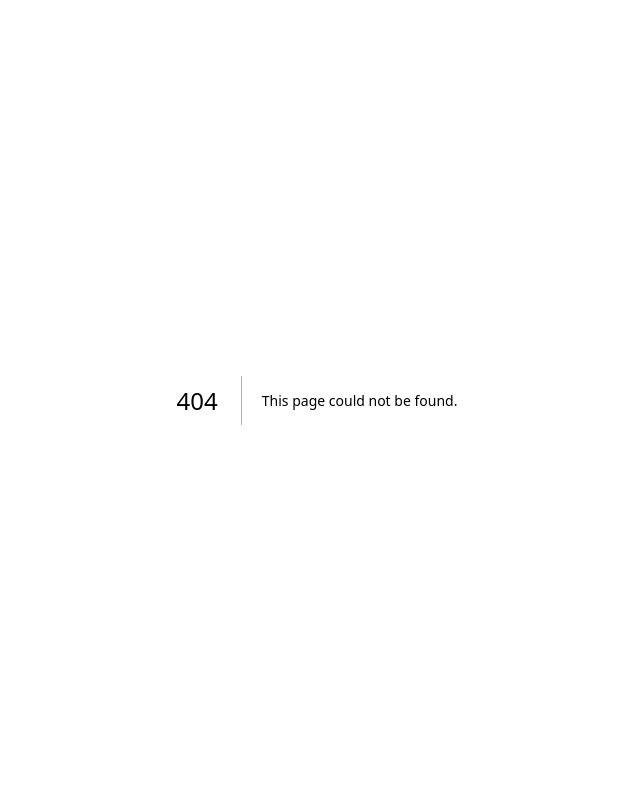
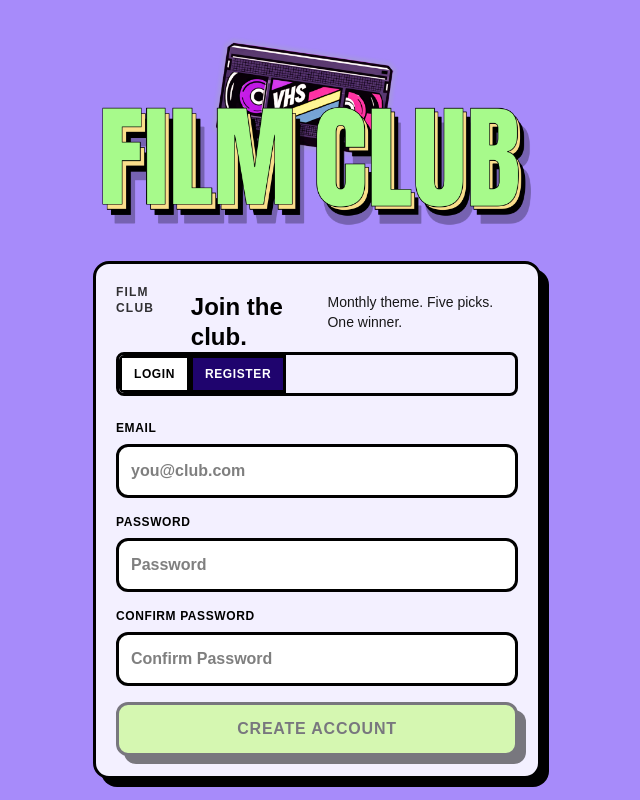
Before and after one commit to xenkou90/film-club, a Next.js app: page /register in a window 1280 px wide. Before the commit this address had no page. Shown: the whole page, without its empty margins (323-963 px from the left). Built offline with nearby package versions, Linux system fonts and the light colour scheme.

Commit message:
feat(AuthCard): wire login and register to real auth APIs with NextAuth signIn

```diff
--- /dev/null
+++ b/src/app/register/page.tsx
@@ -0,0 +1,17 @@
+import AuthCard from "@/components/AuthCard";
+
+type RegisterPageProps = {
+    searchParams?: Promise<Record<string, string | string[] | undefined>>;
+};
+
+export default async function RegisterPage(props: RegisterPageProps) {
+    const sp = props.searchParams ? await props.searchParams : {};
+    const tokenRaw = sp["token"];
+    const token = Array.isArray(tokenRaw) ? tokenRaw[0] : tokenRaw ?? "";
+
+    return (
+        <main className="min-h-screen bg-[#a78bfa] p-5 flex items-center justify-center">
+            <AuthCard defaultMode="register" inviteToken={token} />
+        </main>
+    );
+}
--- a/src/components/AuthCard.tsx
+++ b/src/components/AuthCard.tsx
@@ -2,20 +2,32 @@
 
 import { useState, useEffect } from "react";
 import Image from "next/image";
+import { signIn } from "next-auth/react";
+import { useRouter } from "next/navigation";
 
 type Mode = "login" | "register";
 
-export default function AuthCard() {
-    const [mode, setMode] = useState<Mode>("login");
+type AuthCardProps = {
+    defaultMode?: Mode;
+    inviteToken?: string;
+};
+
+export default function AuthCard({
+    defaultMode= "login",
+    inviteToken = "",
+}: AuthCardProps) {
+    const router = useRouter();
+    const [mode, setMode] = useState<Mode>(defaultMode);
 
     const [login, setLogin] = useState({ email: "", password: "" });
-    const [register, setRegister] = useState({
+    const[register, setRegister] = useState({
         email: "",
         password: "",
         confirmPassword: "",
     });
 
     const [error, setError] = useState<string | null>(null);
+    const [isSubmitting, setIsSubmitting] = useState(false);
 
     useEffect(() => {
         setLogin({ email: "", password: "" });
@@ -31,7 +43,8 @@ export default function AuthCard() {
         setRegister((prev) => ({ ...prev, ...patch }));
     };
 
-    const loginIsValid = login.email.trim() !== "" && login.password.length >= 8;
+    const loginIsValid =
+        login.email.trim() !== "" && login.password.length >= 8;
 
     const registerIsValid =
         register.email.trim() !== "" &&
@@ -39,17 +52,33 @@ export default function AuthCard() {
         register.confirmPassword.length >= 8 &&
         register.password === register.confirmPassword;
 
-    const handleLoginSubmit: React.FormEventHandler<HTMLFormElement> = (e) => {
+    const handleLoginSubmit: React.FormEventHandler<HTMLFormElement> = async (e) => {
         e.preventDefault();
+        setError(null);
+        setIsSubmitting(true);
 
-        setError(null);
+        try {
+            const result = await signIn("credentials", {
+                email: login.email.toLowerCase().trim(),
+                password: login.password,
+                redirect: false, // I handle the redirect myself
+            });
 
-        console.log("Submitting login:");
-        console.log("Email:", login.email);
-        console.log("Password:", login.password);
+            if (result?.error) {
+                setError("Invalid email or password");
+                return;
+            }
+
+            // Succesful login - go to round page
+            router.push("/round");
+        } catch {
+            setError("Something went wrong. Try again.");
+        } finally {
+            setIsSubmitting(false);
+        }
     };
 
-    const handleRegisterSubmit: React.FormEventHandler<HTMLFormElement> = (e) => {
+    const handleRegisterSubmit: React.FormEventHandler<HTMLFormElement> = async (e) => {
         e.preventDefault();
 
         if (register.password !== register.confirmPassword) {
@@ -57,16 +86,56 @@ export default function AuthCard() {
             return;
         }
 
+        if (!inviteToken) {
+            setError("Missing invite token. Use the invite link sent to you.");
+            return;
+        }
+
         setError(null);
+        setIsSubmitting(true);
 
-        console.log("Submitting register:");
-        console.log("Email:", register.email);
-        console.log("Password:", register.password);
+        try {
+            // Step 1: Create the account
+            const res = await fetch("/api/register", {
+                method: "POST",
+                headers: { "Content-Type": "application/json" },
+                body: JSON.stringify({
+                    email: register.email.toLowerCase().trim(),
+                    password: register.password,
+                    token: inviteToken,
+                }),
+            });
+
+            const data = await res.json();
+
+            if (!res.ok) {
+                setError(data?.error ?? "Registration failed");
+                return;
+            }
+
+            // Step 2: Automatically sign in after registering
+            const result = await signIn("credentials", {
+                email: register.email.toLowerCase().trim(),
+                password: register.password,
+                redirect: false,
+            });
+
+            if (result?.error) {
+                setError("Account created but login failed. Try logging in manually");
+                return;
+            }
+
+            // Step 3: Go to round page
+            router.push("/round");
+        } catch {
+            setError("Something went wrong. Try again.");
+        } finally {
+            setIsSubmitting(false);
+        }
     };
 
     return (
         <section className="w-full max-w-md flex flex-col items-center gap-4">
-
             <Image
                 src="/logo.png"
                 alt="Film Club Logo"
@@ -85,7 +154,7 @@ export default function AuthCard() {
                         {mode === "login" ? "Enter the club." : "Join the club."}
                     </h1>
                     <p className="mt-2 text-sm opacity-90">
-                    Monthly theme. Five Picks. One winner.
+                        Monthly theme. Five picks. One winner.
                     </p>
                 </div>
 
@@ -95,7 +164,9 @@ export default function AuthCard() {
                         onClick={() => setMode("login")}
                         className={[
                             "brut-tab",
-                        mode === "login" ? "bg-[#1f046e] text-white" : "bg-white text-black",
+                            mode === "login"
+                                ? "bg-[#1f046e] text-white"
+                                : "bg-white text-black",
                         ].join(" ")}
                         aria-pressed={mode === "login"}
                     >
@@ -107,7 +178,9 @@ export default function AuthCard() {
                         onClick={() => setMode("register")}
                         className={[
                             "brut-tab",
-                        mode === "register" ? "bg-[#1f046e] text-white" : "bg-white text-black",
+                            mode === "register"
+                                ? "bg-[#1f046e] text-white"
+                                : "bg-white text-black",
                         ].join(" ")}
                         aria-pressed={mode === "register"}
                     >
@@ -127,7 +200,9 @@ export default function AuthCard() {
                 {mode === "login" && (
                     <form onSubmit={handleLoginSubmit} className="mt-6 grid gap-4">
                         <label className="grid gap-2">
-                        <span className="text-xs font-extrabold uppercase tracking-wider">Email</span>
+                            <span className="text-xs font-extrabold uppercase tracking-wider">
+                                Email
+                            </span>
                             <input
                                 className="brut-input"
                                 type="email"
@@ -138,7 +213,9 @@ export default function AuthCard() {
                         </label>
 
                         <label className="grid gap-2">
-                        <span className="text-xs font-extrabold uppercase tracking-wider">Confirm Password</span>
+                            <span className="text-xs font-extrabold uppercase tracking-wider">
+                                Password
+                            </span>
                             <input
                                 className="brut-input"
                                 type="password"
@@ -151,20 +228,24 @@ export default function AuthCard() {
                         <button
                             className="brut-btn bg-[#b8ff66]"
                             type="submit"
-                        disabled={!loginIsValid}
-                        title={!loginIsValid ? "Email must not be empty and password must be at least 8 characters" : ""}
+                            disabled={!loginIsValid || isSubmitting}
+                            title={
+                                !loginIsValid
+                                    ? "Email must not be empty and password must be at least 8 characters"
+                                    : ""
+                            }
                         >
-                        Enter
+                            {isSubmitting ? "Entering..." : "Enter"}
                         </button>
-
                     </form>
-
                 )}
 
                 {mode === "register" && (
                     <form onSubmit={handleRegisterSubmit} className="mt-6 grid gap-4">
                         <label className="grid gap-2">
-                        <span className="text-xs font-extrabold uppercase tracking-wider">Email</span>
+                            <span className="text-xs font-extrabold uppercase tracking-wider">
+                                Email
+                            </span>
                             <input
                                 className="brut-input"
                                 type="email"
@@ -175,7 +256,9 @@ export default function AuthCard() {
                         </label>
 
                         <label className="grid gap-2">
-                        <span className="text-xs font-extrabold uppercase tracking-wider">Password</span>
+                            <span className="text-xs font-extrabold uppercase tracking-wider">
+                                Password
+                            </span>
                             <input
                                 className="brut-input"
                                 type="password"
@@ -186,28 +269,35 @@ export default function AuthCard() {
                         </label>
 
                         <label className="grid gap-2">
-                        <span className="text-xs font-extrabold uppercase tracking-wider">Password</span>
+                            <span className="text-xs font-extrabold uppercase tracking-wider">
+                                Confirm Password
+                            </span>
                             <input
                                 className="brut-input"
                                 type="password"
                                 placeholder="Confirm Password"
                                 value={register.confirmPassword}
-                            onChange={(e) => updateRegister({ confirmPassword: e.target.value })}
+                                onChange={(e) =>
+                                    updateRegister({ confirmPassword: e.target.value })
+                                }
                             />
                         </label>
 
                         <button
                             type="submit"
                             className="brut-btn bg-[#b8ff66]"
-                        disabled={!registerIsValid}
-                        title={!registerIsValid ? "Email must not be empty, password must be at least 8 characters, and passwords must match" : ""}
+                            disabled={!registerIsValid || isSubmitting}
+                            title={
+                                !registerIsValid
+                                    ? "Email must not be empty, password must be at least 8 characters, and passwords must match"
+                                    : ""
+                            }
                         >
-                        Create account
+                            {isSubmitting ? "Creating account..." : "Create account"}
                         </button>
-
                     </form>
                 )}
             </div>
         </section>
-    );
+    )
 }
```
Lines whose indentation alone changed are shown as unchanged.
